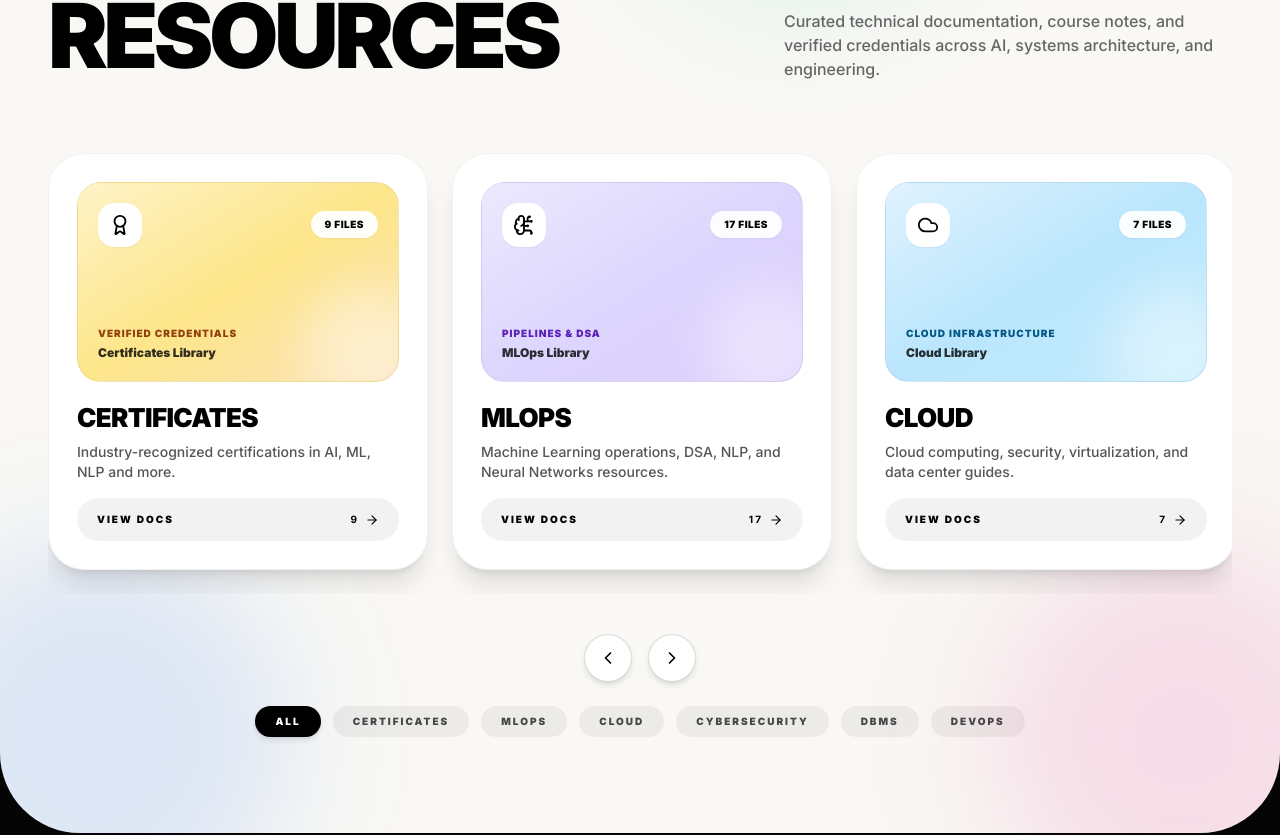
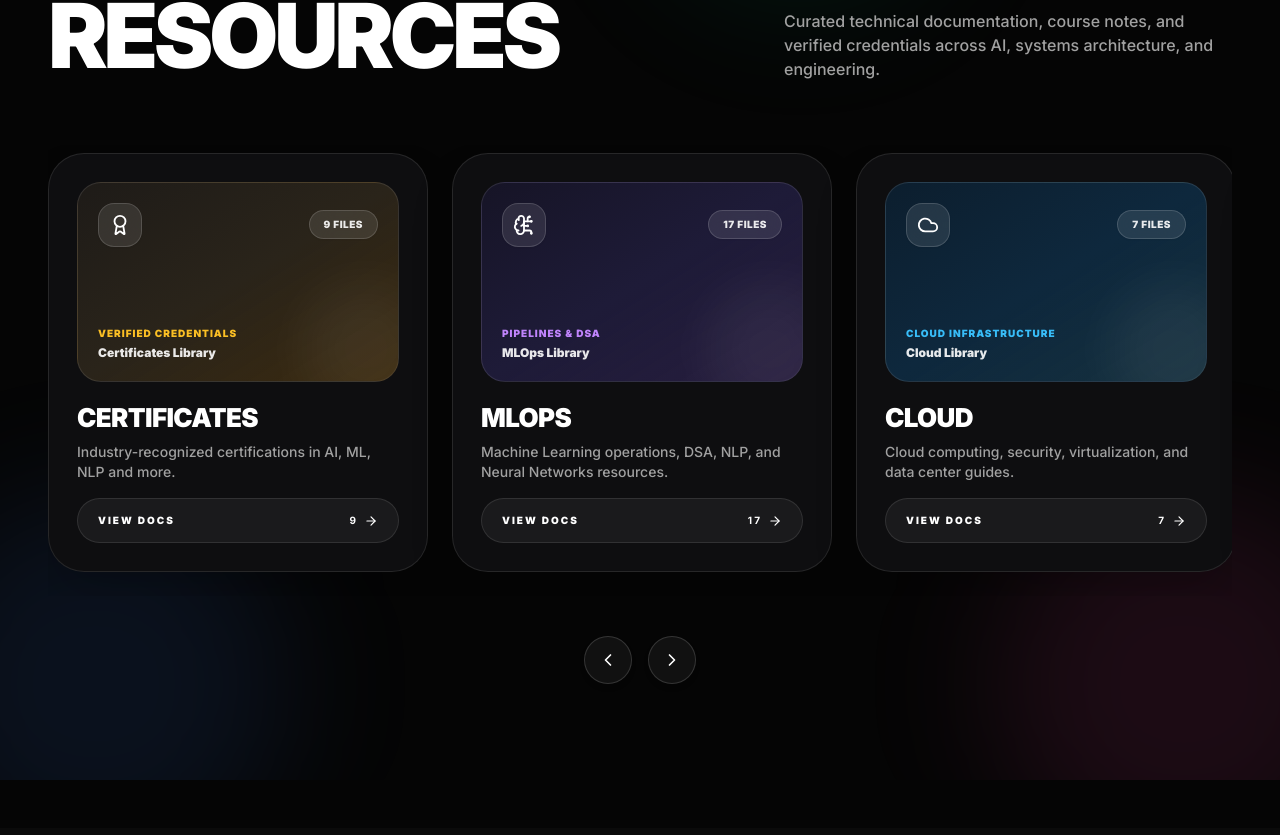
Before and after one commit to krishujeniya/krishujeniya, a Next.js app: page /krishujeniya/ in a window 1280 px wide. Shown: the part 6952-7787 px from the top of the page. Built offline with nearby package versions, Linux system fonts and the light colour scheme.

Commit message:
fix(docs): preserve dark portfolio theme and remove category filter buttons from documents carousel

```diff
--- a/src/app/page.tsx
+++ b/src/app/page.tsx
@@ -35,43 +35,43 @@ const CONTACT_SUBMISSION_STORAGE_KEY = 'portfolio-contact-submission';
 
 const DOCUMENT_THEMES: Record<string, { gradient: string; accent: string; tag: string }> = {
     'Certificates': {
-        gradient: 'from-[#FEF3C7] via-[#FDE68A] to-[#F59E0B]/30',
-        accent: 'text-[#92400E]',
+        gradient: 'from-[#1E1B18] via-[#2A241A] to-[#F59E0B]/20',
+        accent: 'text-amber-400',
         tag: 'Verified Credentials',
     },
     'MLOps': {
-        gradient: 'from-[#EDE9FE] via-[#DDD6FE] to-[#8B5CF6]/30',
-        accent: 'text-[#5B21B6]',
+        gradient: 'from-[#161426] via-[#1E1B38] to-[#8B5CF6]/20',
+        accent: 'text-purple-400',
         tag: 'Pipelines & DSA',
     },
     'Cloud': {
-        gradient: 'from-[#E0F2FE] via-[#BAE6FD] to-[#38BDF8]/30',
-        accent: 'text-[#075985]',
+        gradient: 'from-[#0C1E2E] via-[#0E283D] to-[#38BDF8]/20',
+        accent: 'text-sky-400',
         tag: 'Cloud Infrastructure',
     },
     'CyberSecurity': {
-        gradient: 'from-[#D1FAE5] via-[#A7F3D0] to-[#10B981]/30',
-        accent: 'text-[#065F46]',
+        gradient: 'from-[#0A2218] via-[#0F3024] to-[#10B981]/20',
+        accent: 'text-emerald-400',
         tag: 'Defense & Forensics',
     },
     'DBMS': {
-        gradient: 'from-[#DBEAFE] via-[#BFDBFE] to-[#60A5FA]/30',
-        accent: 'text-[#1E40AF]',
+        gradient: 'from-[#0F1B2E] via-[#142642] to-[#60A5FA]/20',
+        accent: 'text-blue-400',
         tag: 'Data Architecture',
     },
     'DevOps': {
-        gradient: 'from-[#FFEDD5] via-[#FED7AA] to-[#FB923C]/30',
-        accent: 'text-[#9A3412]',
+        gradient: 'from-[#26160F] via-[#381F14] to-[#FB923C]/20',
+        accent: 'text-orange-400',
         tag: 'SDLC & Automation',
     },
     'BlockChain': {
-        gradient: 'from-[#FAE8FF] via-[#F5D0FE] to-[#C084FC]/30',
-        accent: 'text-[#86198F]',
+        gradient: 'from-[#220F2B] via-[#331442] to-[#C084FC]/20',
+        accent: 'text-fuchsia-400',
         tag: 'Decentralized Ledger',
     },
     'Digital Marketing': {
-        gradient: 'from-[#FFE4E6] via-[#FECDD3] to-[#F43F5E]/30',
-        accent: 'text-[#9F1239]',
+        gradient: 'from-[#2B0F18] via-[#3D1422] to-[#F43F5E]/20',
+        accent: 'text-rose-400',
         tag: 'Growth & Analytics',
     },
 };
@@ -164,7 +164,6 @@ export default function Portfolio() {
     };
 
     const documentsTrackRef = useRef<HTMLDivElement | null>(null);
-    const [selectedDocCategory, setSelectedDocCategory] = useState<string>('All');
 
     const scrollDocuments = (direction: 'left' | 'right') => {
         const track = documentsTrackRef.current;
@@ -184,23 +183,6 @@ export default function Portfolio() {
                 track.scrollTo({ left: maxScroll, behavior: 'smooth' });
             } else {
                 track.scrollBy({ left: -cardWidth, behavior: 'smooth' });
-            }
-        }
-    };
-
-    const filterDocuments = (categoryName: string) => {
-        setSelectedDocCategory(categoryName);
-        if (categoryName === 'All') {
-            documentsTrackRef.current?.scrollTo({ left: 0, behavior: 'smooth' });
-            return;
-        }
-        const index = portfolioData.documents.findIndex(d => d.name.toLowerCase() === categoryName.toLowerCase());
-        if (index !== -1 && documentsTrackRef.current) {
-            const track = documentsTrackRef.current;
-            const cards = track.querySelectorAll<HTMLElement>('.document-card');
-            const targetCard = cards[index];
-            if (targetCard) {
-                track.scrollTo({ left: targetCard.offsetLeft - track.offsetLeft - 16, behavior: 'smooth' });
             }
         }
     };
@@ -897,22 +879,22 @@ export default function Portfolio() {
                     </div>
                 </section>
 
-                {/* Documents Section — Google Labs Rounded Carousel Style */}
-                <section id="documents" className="py-24 px-4 sm:px-6 md:px-12 bg-[#F9F8F5] text-black rounded-[40px] md:rounded-[80px] my-12 relative overflow-hidden z-10">
-                    {/* Google Labs Style Playful Organic Ambient Shapes */}
-                    <div className="absolute -bottom-24 -left-24 w-96 h-96 rounded-full bg-[#3B82F6]/15 blur-3xl pointer-events-none" />
-                    <div className="absolute -bottom-24 -right-24 w-96 h-96 rounded-full bg-[#EC4899]/15 blur-3xl pointer-events-none" />
+                {/* Documents Section — Google Labs Rounded Carousel Style (Dark Theme) */}
+                <section id="documents" className="py-24 px-4 sm:px-6 md:px-12 bg-[#050505] text-white my-12 relative overflow-hidden z-10">
+                    {/* Organic Ambient Glows */}
+                    <div className="absolute -bottom-24 -left-24 w-96 h-96 rounded-full bg-[#3B82F6]/10 blur-3xl pointer-events-none" />
+                    <div className="absolute -bottom-24 -right-24 w-96 h-96 rounded-full bg-[#EC4899]/10 blur-3xl pointer-events-none" />
                     <div className="absolute -top-24 right-1/4 w-80 h-80 rounded-full bg-[#10B981]/10 blur-3xl pointer-events-none" />
 
                     <div className="max-w-[1440px] mx-auto relative z-10">
                         <div className="flex flex-col md:flex-row md:items-end justify-between gap-6 mb-12 sm:mb-16">
                             <div className="flex flex-col items-start gap-3">
-                                <span className="text-[10px] font-black uppercase tracking-[0.4em] text-[#737373]">/ Resources</span>
-                                <h2 className="text-[clamp(2.75rem,7vw,6.5rem)] font-black tracking-tighter uppercase leading-none text-black">
+                                <span className="text-[10px] font-black uppercase tracking-[0.4em] text-[#A1A1A1]">/ Resources</span>
+                                <h2 className="text-[clamp(2.75rem,7vw,6.5rem)] font-black tracking-tighter uppercase leading-none text-white">
                                     Technical <br />Resources
                                 </h2>
                             </div>
-                            <p className="text-sm sm:text-base text-[#666666] max-w-md leading-relaxed">
+                            <p className="text-sm sm:text-base text-[#A1A1A1] max-w-md leading-relaxed">
                                 Curated technical documentation, course notes, and verified credentials across AI, systems architecture, and engineering.
                             </p>
                         </div>
@@ -924,23 +906,23 @@ export default function Portfolio() {
                         >
                             {portfolioData.documents.map((folder, i) => {
                                 const theme = DOCUMENT_THEMES[folder.name] || {
-                                    gradient: 'from-[#F3F4F6] via-[#E5E7EB] to-[#D1D5DB]',
-                                    accent: 'text-[#374151]',
+                                    gradient: 'from-[#141416] via-[#1A1A1E] to-white/10',
+                                    accent: 'text-zinc-400',
                                     tag: 'Documentation',
                                 };
 
                                 return (
                                     <div
                                         key={i}
-                                        className="document-card group flex-shrink-0 w-[calc(100vw-2.5rem)] xs:w-[320px] sm:w-[350px] md:w-[380px] max-w-[380px] bg-white text-black rounded-[32px] sm:rounded-[36px] p-6 sm:p-7 flex flex-col justify-between border border-black/5 hover:border-black/15 shadow-xl hover:shadow-2xl transition-all duration-500 snap-start overflow-hidden relative"
+                                        className="document-card group flex-shrink-0 w-[calc(100vw-2.5rem)] xs:w-[320px] sm:w-[350px] md:w-[380px] max-w-[380px] bg-[#0E0E10] text-white rounded-[32px] sm:rounded-[36px] p-6 sm:p-7 flex flex-col justify-between border border-white/10 hover:border-white/25 shadow-2xl transition-all duration-500 snap-start overflow-hidden relative"
                                     >
                                         {/* Upper Visual Illustration matching Google Labs card format */}
-                                        <div className={`w-full h-[180px] sm:h-[200px] rounded-[24px] p-5 flex flex-col justify-between relative overflow-hidden bg-gradient-to-br ${theme.gradient} border border-black/5 transition-transform duration-500 group-hover:scale-[1.02]`}>
+                                        <div className={`w-full h-[180px] sm:h-[200px] rounded-[24px] p-5 flex flex-col justify-between relative overflow-hidden bg-gradient-to-br ${theme.gradient} border border-white/10 transition-transform duration-500 group-hover:scale-[1.02]`}>
                                             <div className="flex items-center justify-between z-10">
-                                                <div className="w-11 h-11 rounded-2xl bg-white shadow-sm flex items-center justify-center text-black">
+                                                <div className="w-11 h-11 rounded-2xl bg-white/10 backdrop-blur-md border border-white/15 flex items-center justify-center text-white shadow-sm">
                                                     <folder.icon size={22} />
                                                 </div>
-                                                <span className="text-[10px] font-black uppercase tracking-wider px-3.5 py-1.5 rounded-full bg-white/95 text-black shadow-sm">
+                                                <span className="text-[10px] font-black uppercase tracking-wider px-3.5 py-1.5 rounded-full bg-white/10 backdrop-blur-md border border-white/15 text-white/90 shadow-sm">
                                                     {folder.files.length} Files
                                                 </span>
                                             </div>
@@ -949,21 +931,21 @@ export default function Portfolio() {
                                                 <span className={`text-[10px] font-black uppercase tracking-widest ${theme.accent}`}>
                                                     {theme.tag}
                                                 </span>
-                                                <p className="text-xs font-black text-black/80 mt-0.5 truncate">
+                                                <p className="text-xs font-black text-white/90 mt-0.5 truncate">
                                                     {folder.name} Library
                                                 </p>
                                             </div>
 
                                             {/* Decorative soft blurred circles */}
-                                            <div className="absolute -bottom-8 -right-8 w-32 h-32 rounded-full bg-white/40 blur-xl pointer-events-none" />
+                                            <div className="absolute -bottom-8 -right-8 w-32 h-32 rounded-full bg-white/5 blur-xl pointer-events-none" />
                                         </div>
 
                                         {/* Middle Content */}
                                         <div className="pt-5 flex-grow flex flex-col justify-start">
-                                            <h3 className="text-2xl sm:text-[26px] font-black uppercase tracking-tight text-black leading-tight mb-2">
+                                            <h3 className="text-2xl sm:text-[26px] font-black uppercase tracking-tight text-white leading-tight mb-2">
                                                 {folder.name}
                                             </h3>
-                                            <p className="text-xs sm:text-sm text-[#555555] leading-relaxed line-clamp-2">
+                                            <p className="text-xs sm:text-sm text-[#A1A1A1] leading-relaxed line-clamp-2">
                                                 {folder.description}
                                             </p>
                                         </div>
@@ -975,7 +957,7 @@ export default function Portfolio() {
                                                 aria-label={expandedFolder === i ? `Collapse ${folder.name}` : `View Docs in ${folder.name}`}
                                                 aria-expanded={expandedFolder === i}
                                                 aria-controls={`documents-folder-${i}`}
-                                                className="flex items-center justify-between w-full py-3.5 px-5 rounded-full bg-black/5 hover:bg-black hover:text-white text-black font-black text-[10px] uppercase tracking-[0.2em] transition-all duration-300 active:scale-95"
+                                                className="flex items-center justify-between w-full py-3.5 px-5 rounded-full bg-white/5 hover:bg-white hover:text-black text-white font-black text-[10px] uppercase tracking-[0.2em] border border-white/10 hover:border-white transition-all duration-300 active:scale-95"
                                             >
                                                 <span>{expandedFolder === i ? 'Collapse Docs' : 'View Docs'}</span>
                                                 <span className="flex items-center gap-1.5">
@@ -1006,13 +988,13 @@ export default function Portfolio() {
                                                             target="_blank"
                                                             rel="noopener noreferrer"
                                                             tabIndex={expandedFolder === i ? 0 : -1}
-                                                            className="flex items-center justify-between p-2.5 rounded-xl bg-black/5 hover:bg-black/10 transition-all text-black w-full min-w-0"
+                                                            className="flex items-center justify-between p-2.5 rounded-xl bg-white/5 hover:bg-white/10 border border-white/5 transition-all text-white w-full min-w-0 group/file"
                                                         >
                                                             <div className="flex items-center gap-2.5 min-w-0 flex-1">
-                                                                <File size={13} className="text-black/50 shrink-0" aria-hidden="true" />
-                                                                <span className="text-[11px] font-bold text-black/85 hover:text-black truncate">{file.name.split('/').pop()}</span>
+                                                                <File size={13} className="text-white/40 group-hover/file:text-white/70 shrink-0" aria-hidden="true" />
+                                                                <span className="text-[11px] font-bold text-[#A1A1A1] group-hover/file:text-white truncate">{file.name.split('/').pop()}</span>
                                                             </div>
-                                                            <span className="text-[9px] font-black uppercase text-black/50 ml-2 shrink-0">{file.type}</span>
+                                                            <span className="text-[9px] font-black uppercase text-white/50 ml-2 shrink-0">{file.type}</span>
                                                         </a>
                                                     ))}
                                                 </div>
@@ -1026,13 +1008,13 @@ export default function Portfolio() {
                                                             href={`${DOCS_BASE_URL}/${folder.path}/${file.name.split('/').map(segment => encodeURIComponent(segment)).join('/')}`}
                                                             target="_blank"
                                                             rel="noopener noreferrer"
-                                                            className="flex items-center justify-between p-2.5 rounded-xl bg-black/5 hover:bg-black/10 transition-all text-black w-full min-w-0"
+                                                            className="flex items-center justify-between p-2.5 rounded-xl bg-white/5 hover:bg-white/10 border border-white/5 transition-all text-white w-full min-w-0"
                                                         >
                                                             <div className="flex items-center gap-2.5 min-w-0 flex-1">
-                                                                <File size={13} className="text-black/50 shrink-0" aria-hidden="true" />
-                                                                <span className="text-[11px] font-bold text-black/85 hover:text-black truncate">{file.name.split('/').pop()}</span>
+                                                                <File size={13} className="text-white/40 shrink-0" aria-hidden="true" />
+                                                                <span className="text-[11px] font-bold text-[#A1A1A1] truncate">{file.name.split('/').pop()}</span>
                                                             </div>
-                                                            <span className="text-[9px] font-black uppercase text-black/50 ml-2 shrink-0">{file.type}</span>
+                                                            <span className="text-[9px] font-black uppercase text-white/50 ml-2 shrink-0">{file.type}</span>
                                                         </a>
                                                     ))}
                                                 </div>
@@ -1048,35 +1030,17 @@ export default function Portfolio() {
                             <button
                                 onClick={() => scrollDocuments('left')}
                                 aria-label="Previous documents"
-                                className="w-12 h-12 rounded-full border border-black/15 bg-white hover:bg-black hover:text-white text-black flex items-center justify-center transition-all duration-300 active:scale-95 shadow-md"
+                                className="w-12 h-12 rounded-full border border-white/15 bg-white/5 hover:bg-white hover:text-black text-white flex items-center justify-center transition-all duration-300 active:scale-95 shadow-md"
                             >
                                 <ChevronLeft size={20} />
                             </button>
                             <button
                                 onClick={() => scrollDocuments('right')}
                                 aria-label="Next documents"
-                                className="w-12 h-12 rounded-full border border-black/15 bg-white hover:bg-black hover:text-white text-black flex items-center justify-center transition-all duration-300 active:scale-95 shadow-md"
+                                className="w-12 h-12 rounded-full border border-white/15 bg-white/5 hover:bg-white hover:text-black text-white flex items-center justify-center transition-all duration-300 active:scale-95 shadow-md"
                             >
                                 <ChevronRight size={20} />
                             </button>
-                        </div>
-
-                        {/* Category Filter Pills (matching Google Labs bottom pills) */}
-                        <div className="flex items-center justify-center gap-2 sm:gap-3 mt-6 flex-wrap px-2">
-                            {['All', 'Certificates', 'MLOps', 'Cloud', 'CyberSecurity', 'DBMS', 'DevOps'].map((category) => (
-                                <button
-                                    key={category}
-                                    type="button"
-                                    onClick={() => filterDocuments(category)}
-                                    className={`px-4 sm:px-5 py-2 rounded-full text-[10px] font-black uppercase tracking-[0.2em] transition-all duration-300 ${
-                                        selectedDocCategory === category
-                                            ? 'bg-black text-white shadow-md'
-                                            : 'bg-black/5 hover:bg-black/10 text-black/70'
-                                    }`}
-                                >
-                                    {category}
-                                </button>
-                            ))}
                         </div>
                     </div>
                 </section>
```
